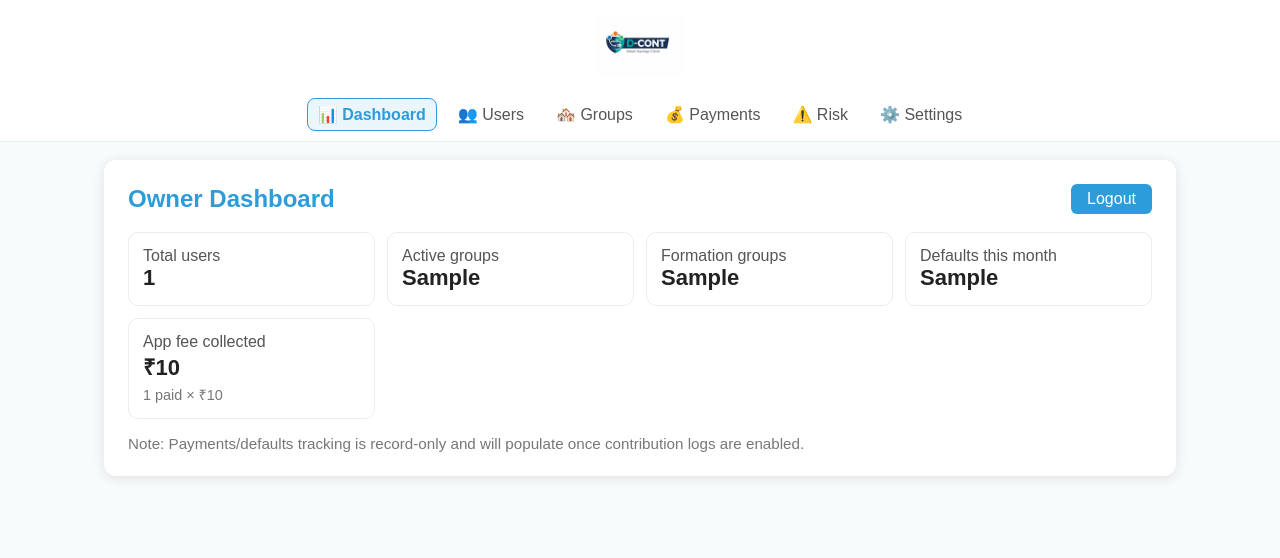
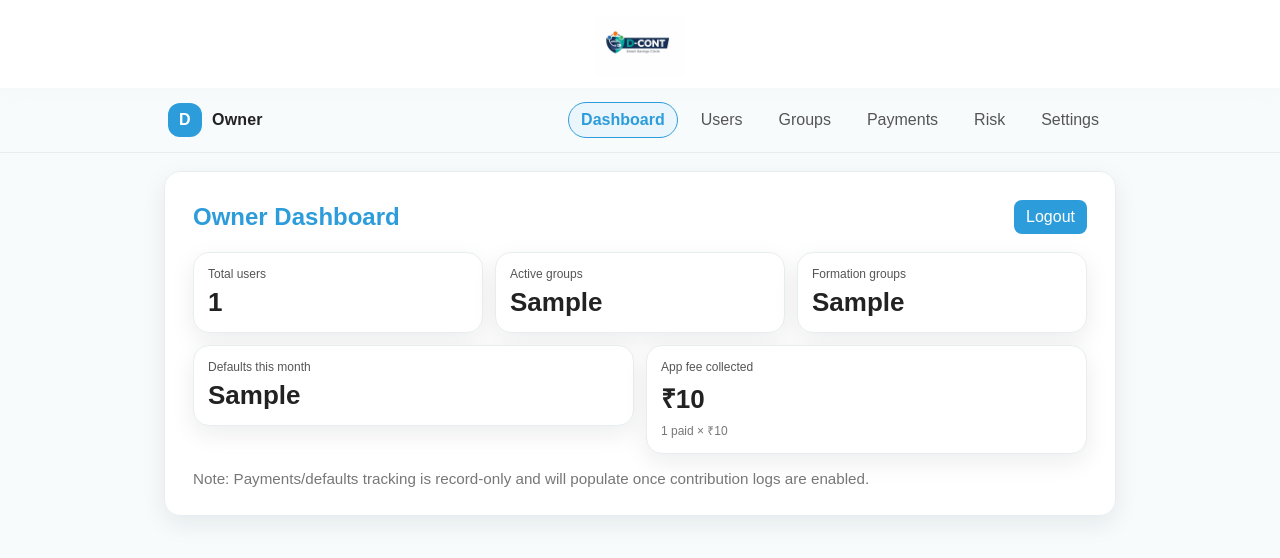
Before and after one commit to cyanmerc-hue/D-cont, a Flask app: template templates/owner_dashboard.html in a window 1280 px wide. Shown: the top 558 px of the page. Run offline with Flask 3, Linux system fonts and the light colour scheme; the template is opened without the code that fills it: most values are stand-ins (such as "Sample title", 1, 10 or a date in 2020).

Commit message:
Apply pro theme to nav and dashboards

```diff
--- a/static/app.css
+++ b/static/app.css
@@ -238,6 +238,20 @@ h3 {
   gap: 12px;
 }
 
+/* Make existing nav pills work inside the new topbar layout */
+.topbarInner .nav-inner {
+  max-width: none;
+  margin: 0;
+  padding: 0;
+  justify-content: flex-end;
+  flex-wrap: wrap;
+}
+
+.topbarInner .nav-link {
+  padding: 8px 12px;
+  border-radius: 999px;
+}
+
 .logo {
   display: flex;
   align-items: center;
--- a/templates/_owner_nav.html
+++ b/templates/_owner_nav.html
@@ -1,11 +1,17 @@
-<div class="top-nav">
+<div class="topbar">
   {% set t = active_owner_tab|default('dashboard') %}
-  <div class="nav-inner owner">
-    <a href="/owner/dashboard" class="nav-link {{ 'active' if t=='dashboard' else '' }}">📊 Dashboard</a>
-    <a href="/owner/users" class="nav-link {{ 'active' if t=='users' else '' }}">👥 Users</a>
-    <a href="/owner/groups" class="nav-link {{ 'active' if t=='groups' else '' }}">🏘️ Groups</a>
-    <a href="/owner/payments" class="nav-link {{ 'active' if t=='payments' else '' }}">💰 Payments</a>
-    <a href="/owner/risk" class="nav-link {{ 'active' if t=='risk' else '' }}">⚠️ Risk</a>
-    <a href="/owner/settings" class="nav-link {{ 'active' if t=='settings' else '' }}">⚙️ Settings</a>
+  <div class="topbarInner">
+    <div class="logo">
+      <span class="logoMark">D</span>
+      <span>Owner</span>
+    </div>
+    <div class="nav-inner owner">
+      <a href="/owner/dashboard" class="nav-link {{ 'active' if t=='dashboard' else '' }}">Dashboard</a>
+      <a href="/owner/users" class="nav-link {{ 'active' if t=='users' else '' }}">Users</a>
+      <a href="/owner/groups" class="nav-link {{ 'active' if t=='groups' else '' }}">Groups</a>
+      <a href="/owner/payments" class="nav-link {{ 'active' if t=='payments' else '' }}">Payments</a>
+      <a href="/owner/risk" class="nav-link {{ 'active' if t=='risk' else '' }}">Risk</a>
+      <a href="/owner/settings" class="nav-link {{ 'active' if t=='settings' else '' }}">Settings</a>
+    </div>
   </div>
 </div>
--- a/templates/owner_dashboard.html
+++ b/templates/owner_dashboard.html
@@ -11,11 +11,11 @@
 
     {% include '_owner_nav.html' %}
 
-    <div class="container container-wide" style="margin: 18px auto 48px auto;">
-      <div class="card" style="padding:24px; color:#222;">
-        <div style="display:flex; justify-content: space-between; align-items:center; gap: 12px;">
+        <div class="container container-pro" style="margin: 18px auto 48px auto;">
+            <div class="card card-pro card-lg" style="color:#222;">
+                <div class="row" style="justify-content: space-between; align-items:center;">
                         <h2 style="margin:0; color:#2D9CDB;">Owner Dashboard</h2>
-            <a href="/logout" class="btn btn-sm" style="width:auto; padding:6px 16px; border-radius:6px;">Logout</a>
+                        <a href="/logout" class="btn btn-sm" style="width:auto;">Logout</a>
                 </div>
 
         {% with messages = get_flashed_messages() %}
@@ -26,27 +26,47 @@
           {% endif %}
         {% endwith %}
 
-        <div style="display:grid; grid-template-columns: repeat(auto-fit, minmax(220px, 1fr)); gap:12px; margin-top:18px;">
-            <div style="border:1px solid #e8eef0; border-radius:10px; padding:14px;">
-                <div style="color:#555;">Total users</div>
-                <div style="font-size:22px; font-weight:700;">{{ total_users }}</div>
+                <div class="row" style="margin-top:18px;">
+                        <div class="col" style="min-width: 220px;">
+                            <div class="card-pro" style="padding:14px;">
+                                <div class="kpi">
+                                    <div class="kpiLabel">Total users</div>
+                                    <div class="kpiValue">{{ total_users }}</div>
                                 </div>
-            <div style="border:1px solid #e8eef0; border-radius:10px; padding:14px;">
-                <div style="color:#555;">Active groups</div>
-                <div style="font-size:22px; font-weight:700;">{{ active_groups }}</div>
                             </div>
-            <div style="border:1px solid #e8eef0; border-radius:10px; padding:14px;">
-                <div style="color:#555;">Formation groups</div>
-                <div style="font-size:22px; font-weight:700;">{{ formation_groups }}</div>
                         </div>
-            <div style="border:1px solid #e8eef0; border-radius:10px; padding:14px;">
-                <div style="color:#555;">Defaults this month</div>
-                <div style="font-size:22px; font-weight:700;">{{ defaults_this_month }}</div>
+                        <div class="col" style="min-width: 220px;">
+                            <div class="card-pro" style="padding:14px;">
+                                <div class="kpi">
+                                    <div class="kpiLabel">Active groups</div>
+                                    <div class="kpiValue">{{ active_groups }}</div>
                                 </div>
-            <div style="border:1px solid #e8eef0; border-radius:10px; padding:14px;">
-                <div style="color:#555;">App fee collected</div>
-                <div style="font-size:22px; font-weight:700;">₹{{ app_fee_collected }}</div>
-                <div style="color:#777; font-size:0.9em; margin-top:4px;">{{ app_fee_paid_count }} paid × ₹{{ app_fee_amount }}</div>
+                            </div>
+                        </div>
+                        <div class="col" style="min-width: 220px;">
+                            <div class="card-pro" style="padding:14px;">
+                                <div class="kpi">
+                                    <div class="kpiLabel">Formation groups</div>
+                                    <div class="kpiValue">{{ formation_groups }}</div>
+                                </div>
+                            </div>
+                        </div>
+                        <div class="col" style="min-width: 220px;">
+                            <div class="card-pro" style="padding:14px;">
+                                <div class="kpi">
+                                    <div class="kpiLabel">Defaults this month</div>
+                                    <div class="kpiValue">{{ defaults_this_month }}</div>
+                                </div>
+                            </div>
+                        </div>
+                        <div class="col" style="min-width: 220px;">
+                            <div class="card-pro" style="padding:14px;">
+                                <div class="kpi">
+                                    <div class="kpiLabel">App fee collected</div>
+                                    <div class="kpiValue">₹{{ app_fee_collected }}</div>
+                                </div>
+                                <div class="small" style="margin-top:6px; color:#777;">{{ app_fee_paid_count }} paid × ₹{{ app_fee_amount }}</div>
+                            </div>
                         </div>
                 </div>
 
```
Also changed, not shown: templates/_tab_nav.html (+12 -6 lines), templates/home_tab.html (+17 -9 lines). Lines whose indentation alone changed are shown as unchanged.
